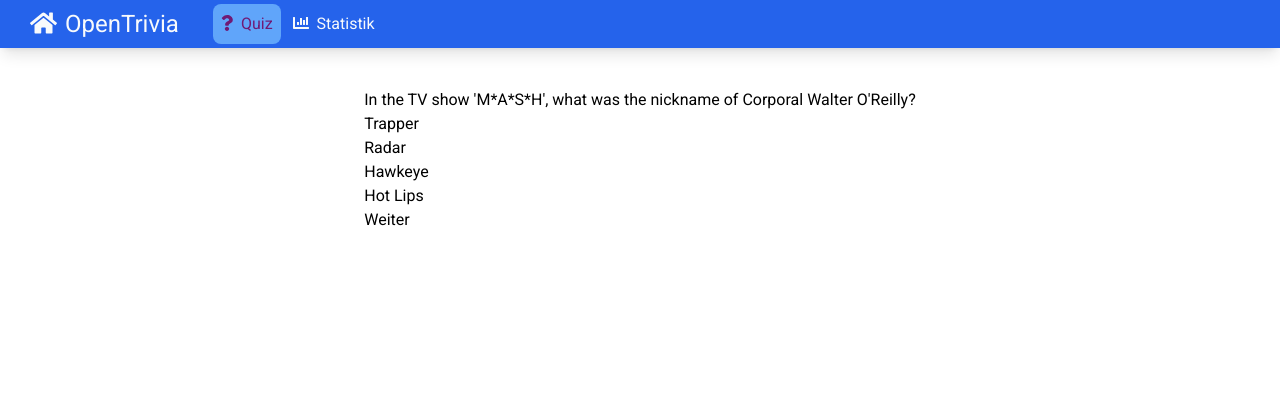
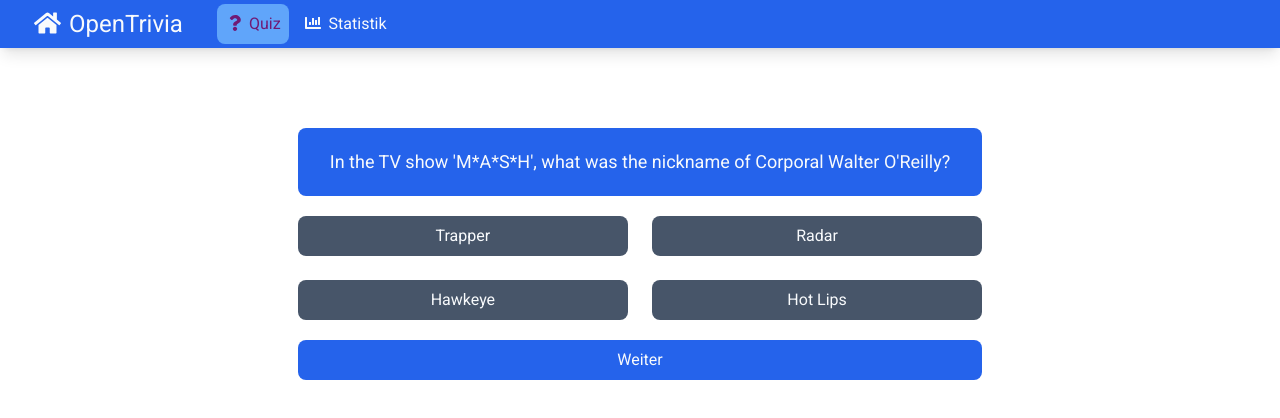
Before and after one commit to getsio/OpenTrivia, an Angular app: page /quiz in a window 1280 px wide. Shown: the top 418 px of the page. Built offline with nearby package versions, Linux system fonts and the light colour scheme.

Commit message:
Fragen und Antworten gestyled

```diff
--- a/src/app/navigation/navigation.component.html
+++ b/src/app/navigation/navigation.component.html
@@ -2,7 +2,7 @@
   <div class="leftbar">
     <a routerLink="" class="home">
       <fa-icon [icon]="faHome" class="icon"></fa-icon>
-      <p class="inline">OpenTrivia</p>
+      <p class="hidden sm:inline">OpenTrivia</p>
     </a>
     <ng-container *ngFor="let navlink of navlinks">
       <a
@@ -12,7 +12,7 @@
         class="btn"
       >
         <fa-icon [icon]="navlink.icon" class="icon"></fa-icon>
-        <p class="inline">{{ navlink.text }}</p>
+        <p class="hidden sm:inline">{{ navlink.text }}</p>
       </a>
     </ng-container>
   </div>
@@ -20,7 +20,7 @@
     <ng-container *ngFor="let rightlink of rightlinks">
       <a *ngIf="rightlink.status" routerLink="{{ rightlink.link }}" class="btn">
         <fa-icon [icon]="rightlink.icon" class="icon"></fa-icon>
-        <p class="inline">{{ rightlink.text }}</p>
+        <p class="hidden sm:inline">{{ rightlink.text }}</p>
       </a>
     </ng-container>
   </div>
--- a/src/app/navigation/navigation.component.scss
+++ b/src/app/navigation/navigation.component.scss
@@ -1,5 +1,5 @@
 .navbar {
-  @apply flex flex-row bg-blue-600 px-5 text-slate-50 text-lg shadow-lg;
+  @apply flex flex-row bg-blue-600 sm:px-5 text-slate-50 text-lg shadow-lg;
 }
 
 .leftbar {
@@ -20,9 +20,9 @@
 }
 
 .icon {
-  @apply mr-2;
+  @apply mx-1 sm:mr-2;
 }
 
 .home {
-  @apply rounded-lg my-1 px-2 py-1 mx-0.5 text-2xl mr-6;
+  @apply rounded-lg my-1 px-2 py-1 mx-0.5 text-2xl mr-1 sm:mr-6;
 }
--- a/src/app/question/question.component.html
+++ b/src/app/question/question.component.html
@@ -1,7 +1,16 @@
 <div class="questionContainer">
-  <div *ngIf="questions[currentQuestion]">
-    <p [innerHTML]="questions[currentQuestion].text" class="inline"></p>
-    <p *ngFor="let answer of questions[currentQuestion].answers" [innerHTML]="answer"></p>
-    <button (click)="changeQuestion()">Weiter</button>
+  <div class="flex flex-col" *ngIf="questions[currentQuestion]">
+    <div class="question">
+      <p [innerHTML]="questions[currentQuestion].text"></p>
+    </div>
+    <div class="answerContainer">
+      <button
+        *ngFor="let answer of questions[currentQuestion].answers"
+        class="btn"
+      >
+        <p [innerHTML]="answer"></p>
+      </button>
+    </div>
+    <button class="continue" (click)="changeQuestion()">Weiter</button>
   </div>
 </div>
--- a/src/app/question/question.component.scss
+++ b/src/app/question/question.component.scss
@@ -1,3 +1,23 @@
-.questionContainer{
-  @apply flex justify-center mt-10;
+.questionContainer {
+  @apply flex justify-center mt-20 mx-2;
 }
+
+.question {
+  @apply bg-blue-600 text-slate-50 text-lg px-8 py-5 rounded-lg;
+}
+
+.answerContainer {
+  @apply grid grid-cols-2 gap-6 mt-5 mb-5;
+}
+
+.btn {
+  @apply transition duration-100 hover:bg-slate-400 rounded-lg px-2 py-2
+   hover:text-sky-900 cursor-pointer flex items-center justify-center
+   bg-slate-600 text-slate-50;
+}
+
+.continue {
+  @apply transition duration-100 hover:bg-blue-400 rounded-lg px-2 py-2
+  hover:text-fuchsia-900 cursor-pointer flex items-center justify-center
+  bg-blue-600 text-slate-50;
+}
```
Also changed, not shown: src/app/question/question.component.ts (+3 -5 lines).
